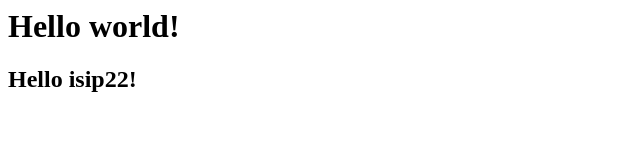
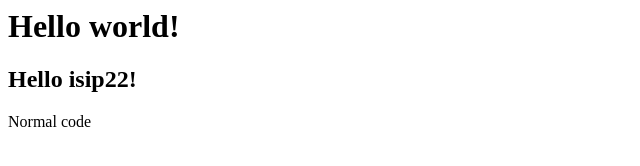
Before and after one commit to WorldOfPets/isip22learngit, a plain HTML site: page index.html in a window 1280 px wide. Shown: the whole page, without its empty margins (0-640 px from the left). Drawn offline with Linux system fonts and the light colour scheme.

Commit message:
prodolzhaem

```diff
--- a/index.html
+++ b/index.html
@@ -1,2 +1,3 @@
 <h1>Hello world!</h1>
 <h2>Hello isip22!</h2>
+Normal code
```
